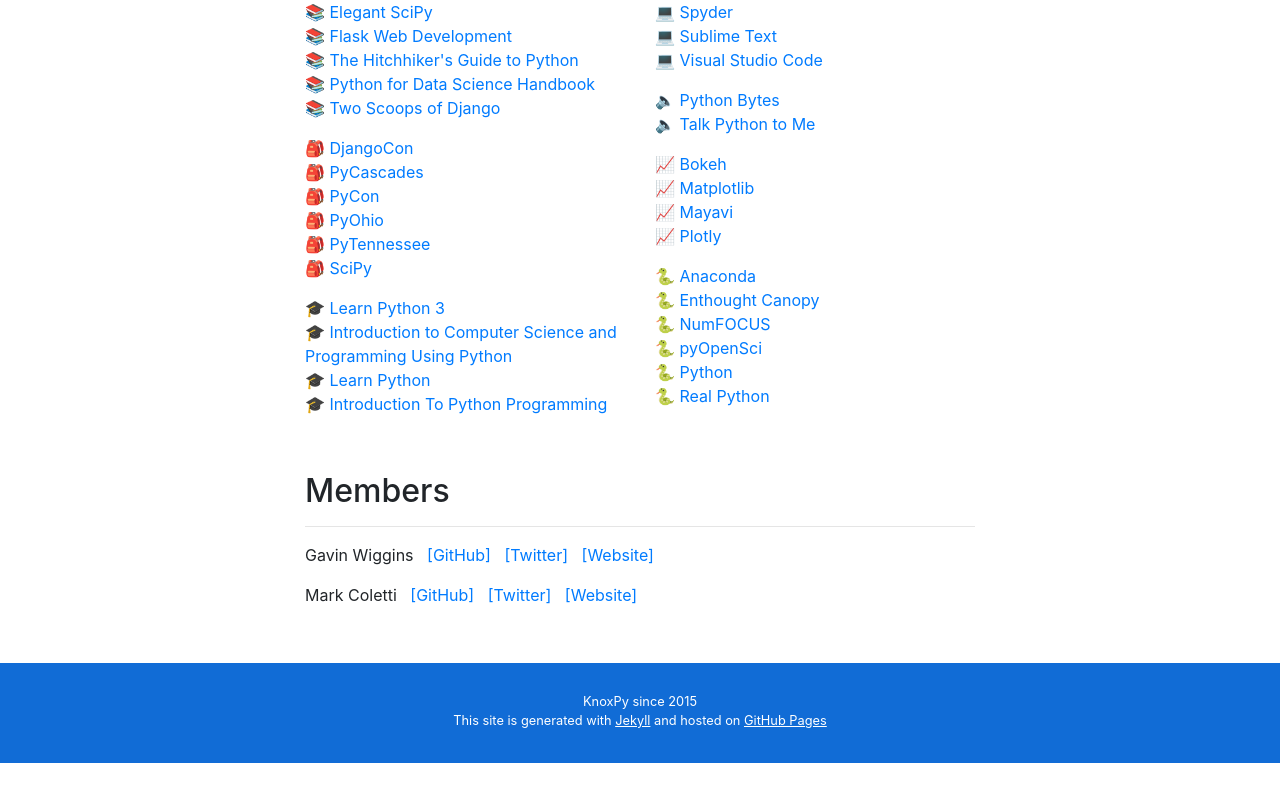
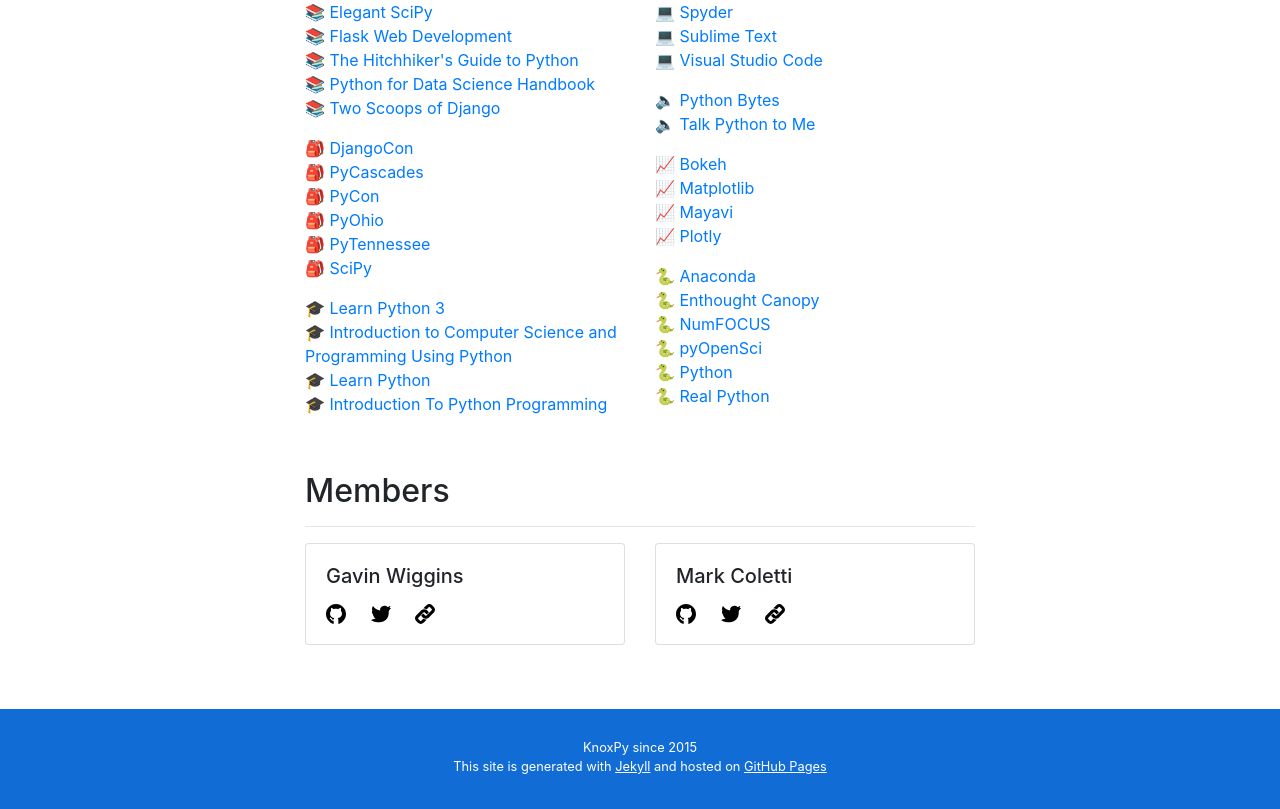
Before and after one commit to druveloper/knoxpy.github.io, a Jekyll site: the page built from index.html, in a window 1280 px wide and 900 px high, scrolled down 3014 px, cut to the strip 91-900 px from the top of the window. Built offline with Jekyll 4.4.1, drawn with Linux system fonts in a browser that asks for light colours; before the commit the page ends 3868 px from its top, so only the background shows below that.

Commit message:
Use cards for members section

```diff
--- a/_data/members.yml
+++ b/_data/members.yml
@@ -5,6 +5,7 @@
   github: https://github.com/wigging
   twitter: https://twitter.com/wigging
   website: https://gavinw.me
+
 - name: Mark Coletti
   github: https://github.com/piprrr
   twitter: https://twitter.com/piprrr
--- a/index.html
+++ b/index.html
@@ -6,8 +6,10 @@
 <head>
   <meta charset="utf-8">
   <meta name="viewport" content="width=device-width, initial-scale=1">
-  <link rel="stylesheet" href="https://stackpath.bootstrapcdn.com/bootstrap/4.3.1/css/bootstrap.min.css" integrity="sha384-ggOyR0iXCbMQv3Xipma34MD+dH/1fQ784/j6cY/iJTQUOhcWr7x9JvoRxT2MZw1T" crossorigin="anonymous">
+
+  <link rel="stylesheet" href="https://stackpath.bootstrapcdn.com/bootstrap/4.4.1/css/bootstrap.min.css" integrity="sha384-Vkoo8x4CGsO3+Hhxv8T/Q5PaXtkKtu6ug5TOeNV6gBiFeWPGFN9MuhOf23Q9Ifjh" crossorigin="anonymous">
   <link rel="stylesheet" href="styles.css">
+
   <title>KnoxPy</title>
 </head>
 
@@ -165,22 +167,30 @@
     <div class="col-md">
       <h2>Members</h2>
       <hr>
+    </div>
+  </div>
 
-      {% for member in site.data.members%}
-      <p>
-        {{ member.name }} &nbsp;
+  <div class="row row-cols-sm-2">
+
+    {% for member in site.data.members %}
+    <div class="col mb-4">
+      <div class="card">
+        <div class="card-body">
+          <h5 class="card-title">{{ member.name }}</h5>
           {% if member.github %}
-        <a href="{{ member.github }}">[GitHub]</a> &nbsp;
+          <a href="{{ member.github }}" class="card-link"><img src="github.svg" height="20"></a>
           {% endif %}
           {% if member.twitter %}
-        <a href="{{ member.twitter }}">[Twitter]</a> &nbsp;
+          <a href="{{ member.twitter }}" class="card-link"><img src="twitter.svg" height="20"></a>
           {% endif %}
           {% if member.website %}
-        <a href="{{ member.website }}">[Website]</a> &nbsp;
+          <a href="{{ member.website }}" class="card-link"><img src="website.svg" height="20"></a>
           {% endif %}
-      </p>
+        </div>
+      </div>
+    </div>
     {% endfor %}
-    </div>
+
   </div>
 
 </div>  <!-- end Main Content -->
```
Also changed, not shown: github.svg (added), twitter.svg (added), website.svg (added). Lines whose indentation alone changed are shown as unchanged.
